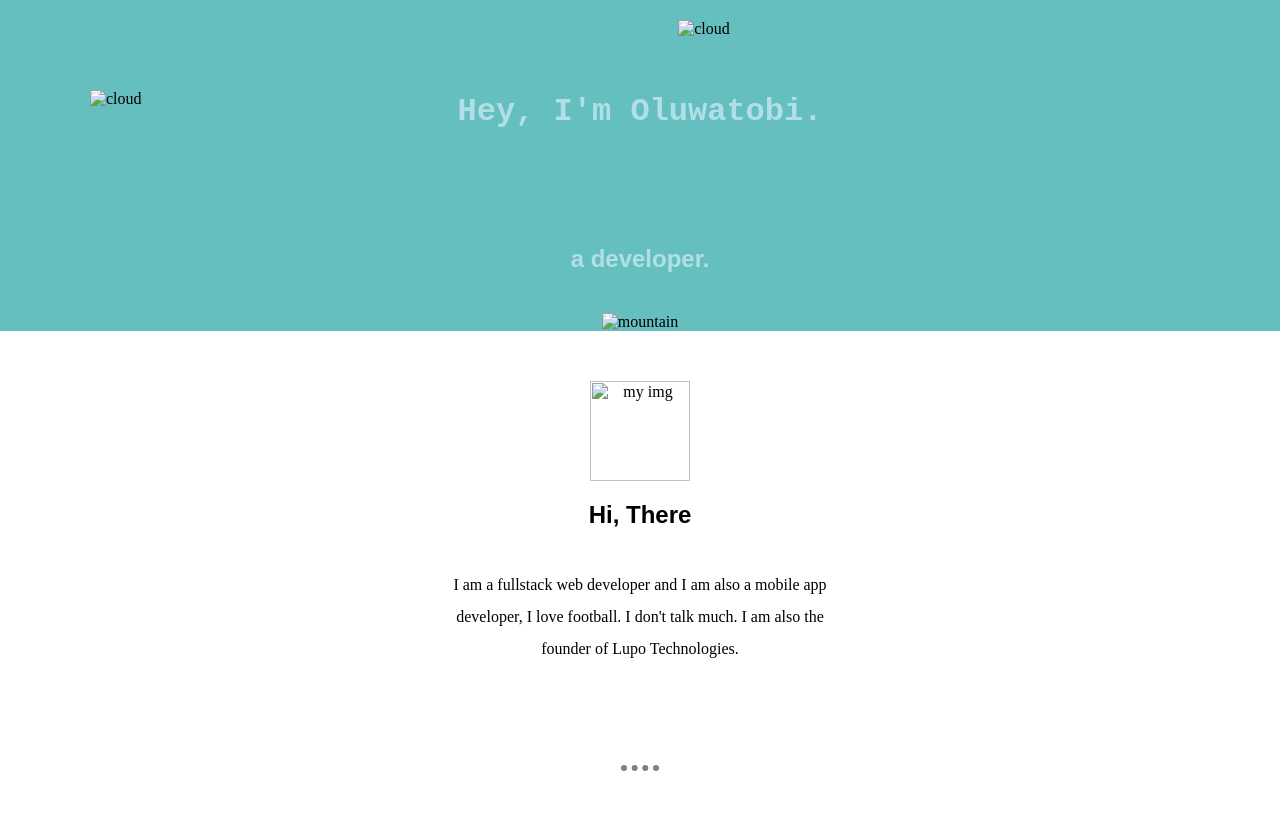
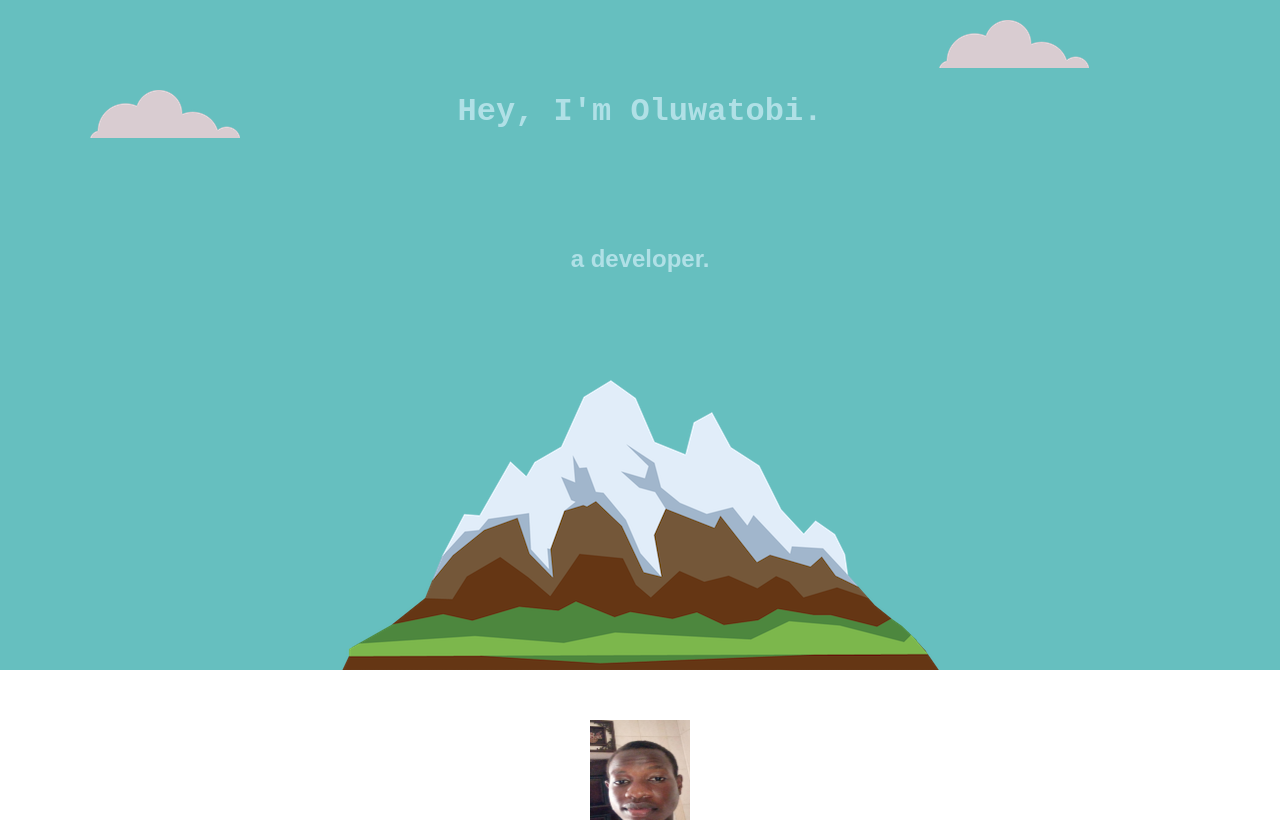
Before and after one commit to lupooluwatobi/cv, a plain HTML site: page index.html in a window 1280 px wide. Shown: the top 824 px of the page. Drawn offline with Linux system fonts and the light colour scheme; files whose address does not match are found by name.

Commit message:
Update index.html

```diff
--- a/index.html
+++ b/index.html
@@ -13,14 +13,14 @@
     <div class="top">
        <h1>Hey, I'm Oluwatobi.</h1>
         <h2 class="fortop"><strong>a developer.</strong></h2>
-       <img src="images/mountain.png" class="img1" alt="mountain">
-       <img src="images/cloud.png" class="img2" alt="cloud">
-       <img src="images/cloud.png" class="img3" alt="cloud">
+       <img src="mountain.png" class="img1" alt="mountain">
+       <img src="cloud.png" class="img2" alt="cloud">
+       <img src="cloud.png" class="img3" alt="cloud">
     </div>
 
 
     <div class="seconddiv">
-       <img src="images/lupoimg.jpg" class="img4" alt="my img" height="100px" width="100px">
+       <img src="lupoimg.jpg" class="img4" alt="my img" height="100px" width="100px">
        <h2>Hi, There</h2>
        <p class="forseconddiv">I am a fullstack web developer and I am also a mobile app developer, I love football. I don't talk much.
         I am also the founder of Lupo Technologies.</p>
@@ -31,11 +31,11 @@
     <div class="thirddiv">
 
        <h2>My Skills</h2>
-       <img src="images/computer%20-%20Copy.png" class="img5" alt="computerimg" height="100px" width="100px">
+       <img src="computer%20-%20Copy.png" class="img5" alt="computerimg" height="100px" width="100px">
        <h3>Web and Mobile App Development</h3>
        <p class="forthirddiv">I am a very good web and app developer with proficiency skills in HTML, CSS, Javascript, Java and Kotlin. I am very good at solving critical issues which makes my programming skills standout.</p>
 
-       <img src="images/football.jpg" class="img6" height="100px" width="100px" alt="football">
+       <img src="football.jpg" class="img6" height="100px" width="100px" alt="football">
         <h3>Football</h3>
        <p class="forthirddiv">Aside the fact that I am a great coder, I also have an immense talent in the game of football. I play as
         a right wing forward and trust me I am a maestro in my field.</p>
```
